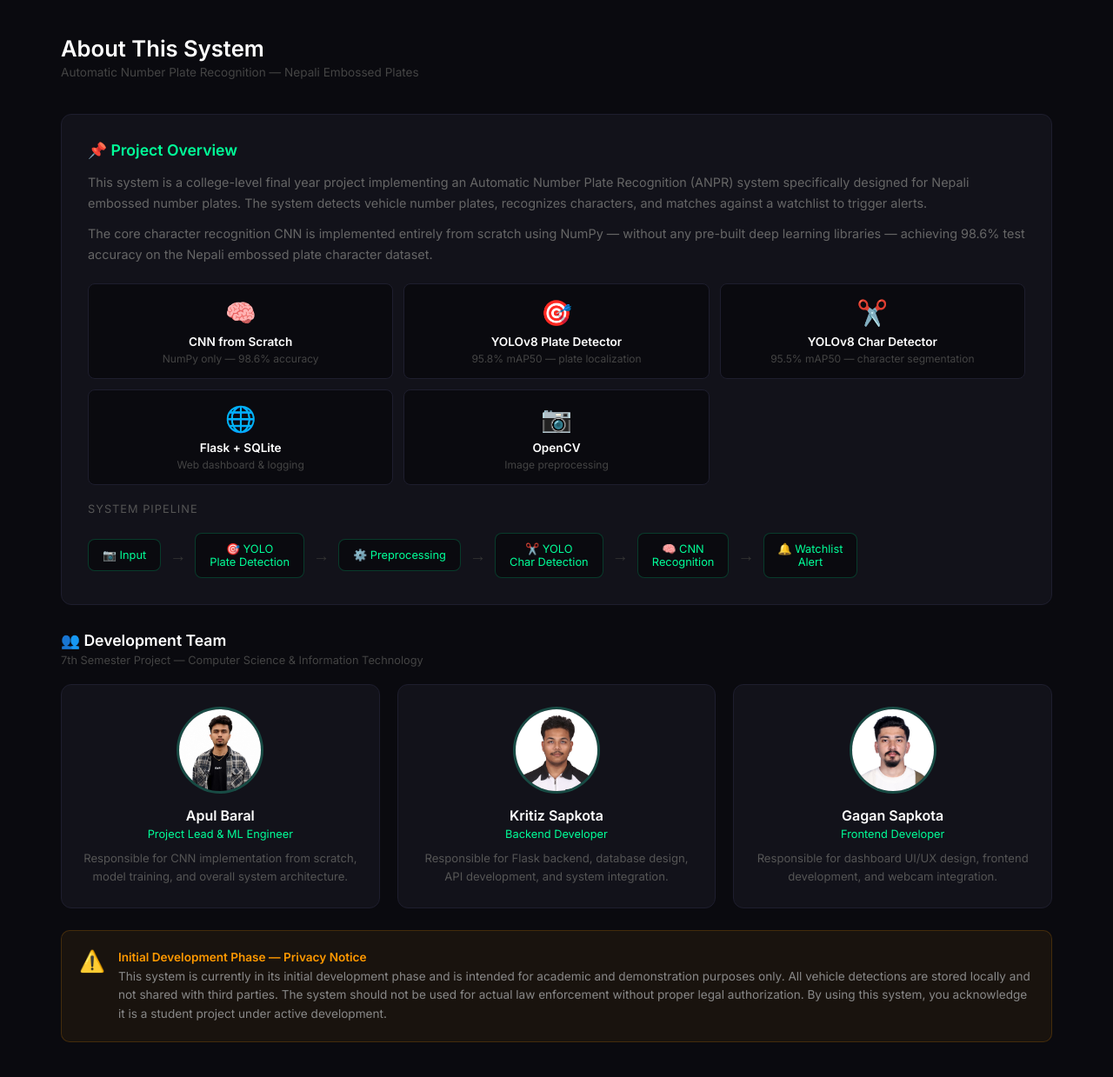
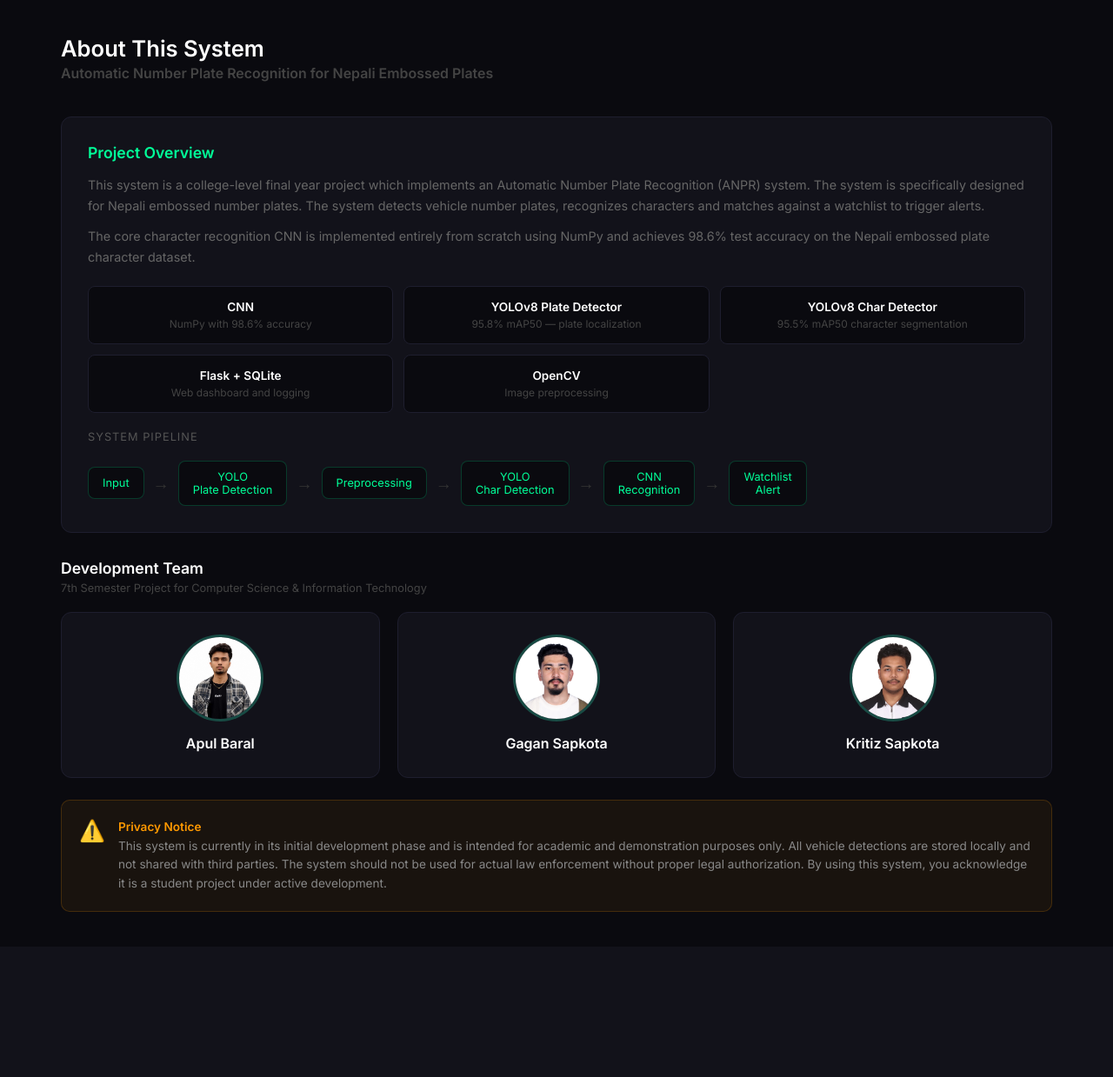
Before and after one commit to apul009/PROJECT7th, a Flask app: page /about in a window 1280 px wide. Shown: the part 60-1299 px from the top of the page at 87% size. After the commit the page ends 1109 px from the top, so only its background shows below. Run offline with Flask 3, Linux system fonts and the light colour scheme.

Commit message:
about updated

```diff
--- a/templates/about.html
+++ b/templates/about.html
@@ -73,36 +73,33 @@
 
 <div class="container">
     <div class="page-title">About This System</div>
-    <div class="page-sub">Automatic Number Plate Recognition — Nepali Embossed Plates</div>
+    <div class="page-sub"><h3>Automatic Number Plate Recognition for Nepali Embossed Plates</h3></div>
 
     <div class="panel">
-        <h2>📌 Project Overview</h2>
-        <p>This system is a college-level final year project implementing an Automatic Number Plate Recognition (ANPR) system specifically designed for Nepali embossed number plates. The system detects vehicle number plates, recognizes characters, and matches against a watchlist to trigger alerts.</p>
-        <p>The core character recognition CNN is implemented entirely from scratch using NumPy — without any pre-built deep learning libraries — achieving 98.6% test accuracy on the Nepali embossed plate character dataset.</p>
+        <h2>Project Overview</h2>
+        <p>This system is a college-level final year project which implements an Automatic Number Plate Recognition (ANPR) system.
+            The system is specifically designed for Nepali embossed number plates.
+            The system detects vehicle number plates, recognizes characters and matches against a watchlist to trigger alerts.</p>
+        <p>The core character recognition CNN is implemented entirely from scratch using NumPy and achieves 98.6% test accuracy on the Nepali embossed plate character dataset.</p>
 
         <div class="tech-grid">
             <div class="tech-item">
-                <div class="tech-icon">🧠</div>
-                <div class="tech-name">CNN from Scratch</div>
-                <div class="tech-desc">NumPy only — 98.6% accuracy</div>
+                <div class="tech-name">CNN</div>
+                <div class="tech-desc">NumPy with 98.6% accuracy</div>
             </div>
             <div class="tech-item">
-                <div class="tech-icon">🎯</div>
                 <div class="tech-name">YOLOv8 Plate Detector</div>
                 <div class="tech-desc">95.8% mAP50 — plate localization</div>
             </div>
             <div class="tech-item">
-                <div class="tech-icon">✂️</div>
                 <div class="tech-name">YOLOv8 Char Detector</div>
-                <div class="tech-desc">95.5% mAP50 — character segmentation</div>
+                <div class="tech-desc">95.5% mAP50 character segmentation</div>
             </div>
             <div class="tech-item">
-                <div class="tech-icon">🌐</div>
                 <div class="tech-name">Flask + SQLite</div>
-                <div class="tech-desc">Web dashboard & logging</div>
+                <div class="tech-desc">Web dashboard and logging</div>
             </div>
             <div class="tech-item">
-                <div class="tech-icon">📷</div>
                 <div class="tech-name">OpenCV</div>
                 <div class="tech-desc">Image preprocessing</div>
             </div>
@@ -112,23 +109,23 @@
         <div style="margin-top:20px">
             <div style="color:#555;font-size:0.8rem;text-transform:uppercase;letter-spacing:1px;margin-bottom:10px">System Pipeline</div>
             <div class="pipeline">
-                <div class="pipe-step">📷 Input</div>
+                <div class="pipe-step">Input</div>
                 <div class="pipe-arrow">→</div>
-                <div class="pipe-step">🎯 YOLO<br>Plate Detection</div>
+                <div class="pipe-step">YOLO<br>Plate Detection</div>
                 <div class="pipe-arrow">→</div>
-                <div class="pipe-step">⚙️ Preprocessing</div>
+                <div class="pipe-step">Preprocessing</div>
                 <div class="pipe-arrow">→</div>
-                <div class="pipe-step">✂️ YOLO<br>Char Detection</div>
+                <div class="pipe-step">YOLO<br>Char Detection</div>
                 <div class="pipe-arrow">→</div>
-                <div class="pipe-step">🧠 CNN<br>Recognition</div>
+                <div class="pipe-step">CNN<br>Recognition</div>
                 <div class="pipe-arrow">→</div>
-                <div class="pipe-step">🔔 Watchlist<br>Alert</div>
+                <div class="pipe-step">Watchlist<br>Alert</div>
             </div>
         </div>
     </div>
 
-    <div class="section-title">👥 Development Team</div>
-    <div class="section-sub">7th Semester Project — Computer Science & Information Technology</div>
+    <div class="section-title">Development Team</div>
+    <div class="section-sub">7th Semester Project for Computer Science & Information Technology</div>
 
     <div class="team-grid">
         <div class="member-card">
@@ -137,42 +134,27 @@
 
             </div>
             <div class="member-name">Apul Baral</div>
-            <div class="member-role">Project Lead & ML Engineer</div>
-            <div class="member-desc">
+        </div>
 
-                Responsible for CNN implementation from scratch, model training, and overall system architecture.
+        <div class="member-card">
+            <div class="member-photo">
+                <img src="/static/photos/gagan.jpg">
             </div>
+            <div class="member-name">Gagan Sapkota</div>
         </div>
+
         <div class="member-card">
             <div class="member-photo">
                 <img src="/static/photos/kritiz.jpg">
-
             </div>
             <div class="member-name">Kritiz Sapkota</div>
-            <div class="member-role">Backend Developer</div>
-            <div class="member-desc">
-
-                Responsible for Flask backend, database design, API development, and system integration.
-            </div>
-        </div>
-        <div class="member-card">
-            <div class="member-photo">
-                <img src="/static/photos/gagan.jpg">
-
-            </div>
-            <div class="member-name">Gagan Sapkota</div>
-            <div class="member-role">Frontend Developer</div>
-            <div class="member-desc">
-
-                Responsible for dashboard UI/UX design, frontend development, and webcam integration.
-            </div>
         </div>
     </div>
 
     <div class="notice-card">
         <div class="notice-icon">⚠️</div>
         <div class="notice-text">
-            <strong>Initial Development Phase — Privacy Notice</strong><br>
+            <strong>Privacy Notice</strong><br>
             This system is currently in its initial development phase and is intended for academic and demonstration purposes only. All vehicle detections are stored locally and not shared with third parties. The system should not be used for actual law enforcement without proper legal authorization. By using this system, you acknowledge it is a student project under active development.
         </div>
     </div>
```
Also changed, not shown: templates/login.html (+42 -5 lines).
